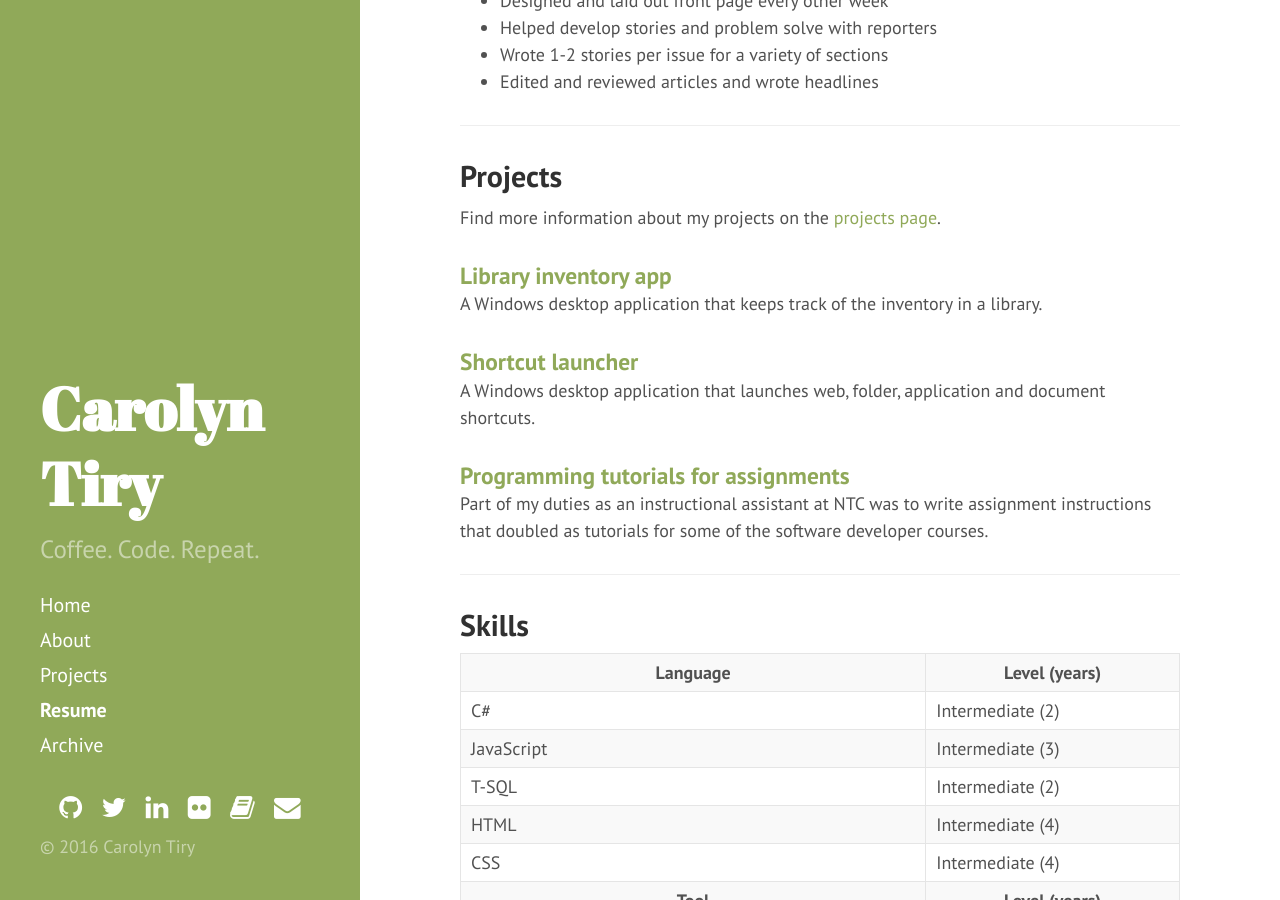
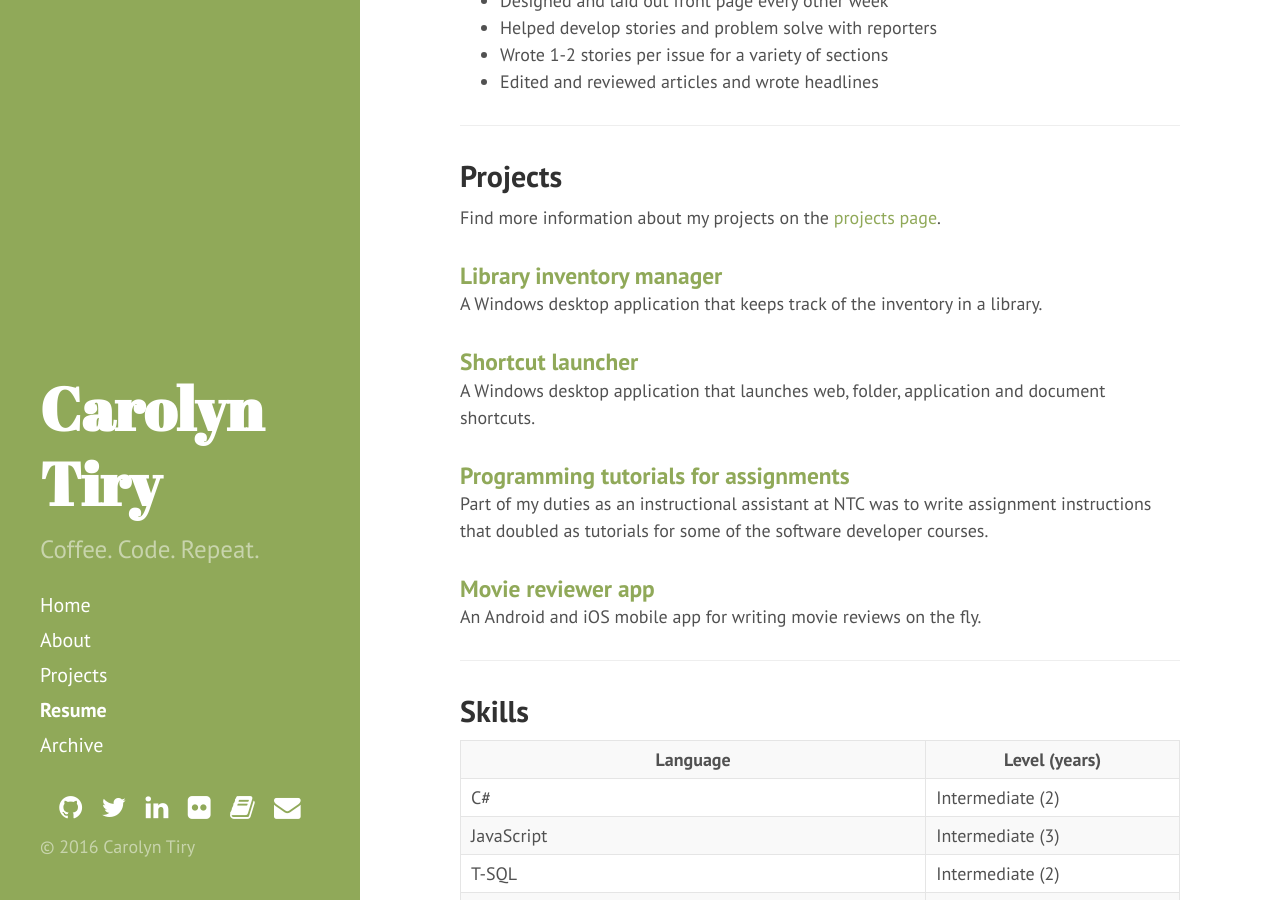
Before and after one commit to carolynlangton/carolyntiry.github.io, a Jekyll site: the page built from resume.md, in a window 1280 px wide and 900 px high, scrolled down 1033 px. Built offline with Jekyll 4.4.1, drawn with Linux system fonts in a browser that asks for light colours; nearby versions of some CDN libraries.

Commit message:
Adds movie reviewer app to projects

```diff
--- a/resume.md
+++ b/resume.md
@@ -49,12 +49,14 @@ show: true
 <div class="resume-section">
   <h2>Projects</h2>
   Find more information about my projects on the <a href="{{site.url}}/projects">projects page</a>.
-  <h3><a href="https://github.com/carolyntiry/library-inventory-app" target="_blank">Library inventory app</a></h3>
+  <h3><a href="https://github.com/carolyntiry/library-inventory-app" target="_blank">Library inventory manager</a></h3>
     <p>A Windows desktop application that keeps track of the inventory in a library.</p>
   <h3><a href="https://github.com/carolyntiry/shortcut-launcher" target="_blank">Shortcut launcher</a></h3>
     <p>A Windows desktop application that launches web, folder, application and document shortcuts.</p>
   <h3><a href="{{ site.url }}/instruction-list">Programming tutorials for assignments</a></h3>
     <p>Part of my duties as an instructional assistant at NTC was to write assignment instructions that doubled as tutorials for some of the software developer courses.</p>
+  <h3><a href="https://github.com/carolyntiry/movie-reviewer-app" target="_blank">Movie reviewer app</a></h3>
+    <p>An Android and iOS mobile app for writing movie reviews on the fly.</p>
 </div>
 
 <hr>
```
Also changed, not shown: projects.md (+8 -1 lines).
